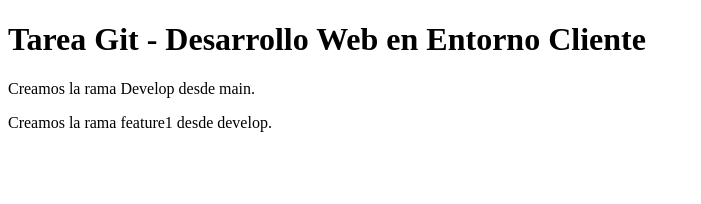
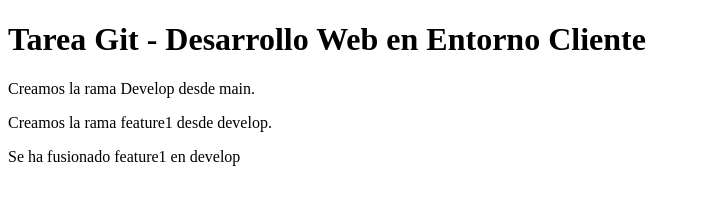
Before and after one commit to AndrePm98/TareaGit, a plain HTML site: page index.html in a window 1280 px wide. Shown: the whole page, without its empty margins (0-701 px from the left). Drawn offline with Linux system fonts and the light colour scheme.

Commit message:
Se ha fusionado feature1 en develop

```diff
--- a/index.html
+++ b/index.html
@@ -9,5 +9,6 @@
     <h1>Tarea Git - Desarrollo Web en Entorno Cliente</h1>
         <p>Creamos la rama Develop desde main.</p>
             <p>Creamos la rama feature1 desde develop.</p>
+                <p>Se ha fusionado feature1 en develop</p>
 </body>
 </html>
```
